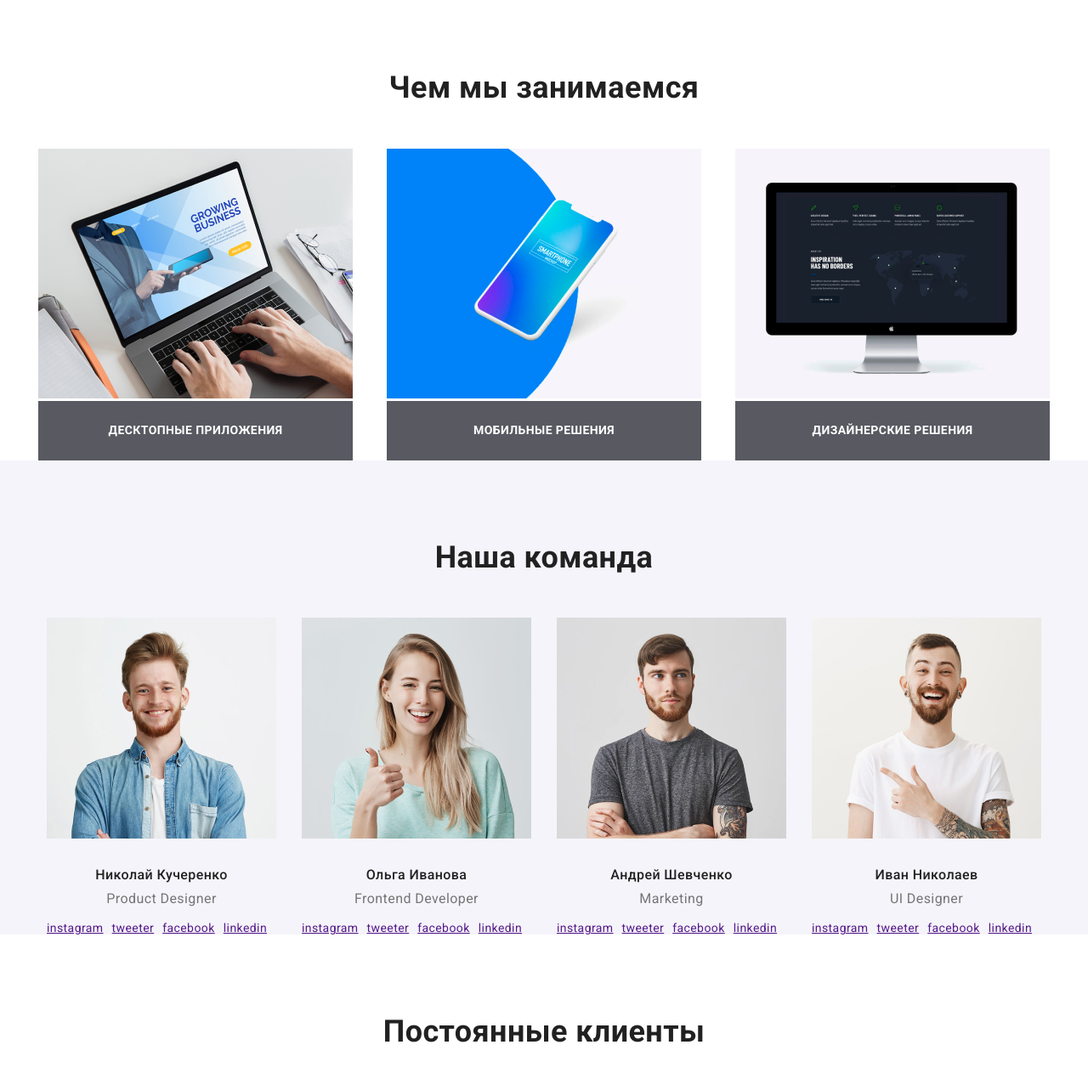
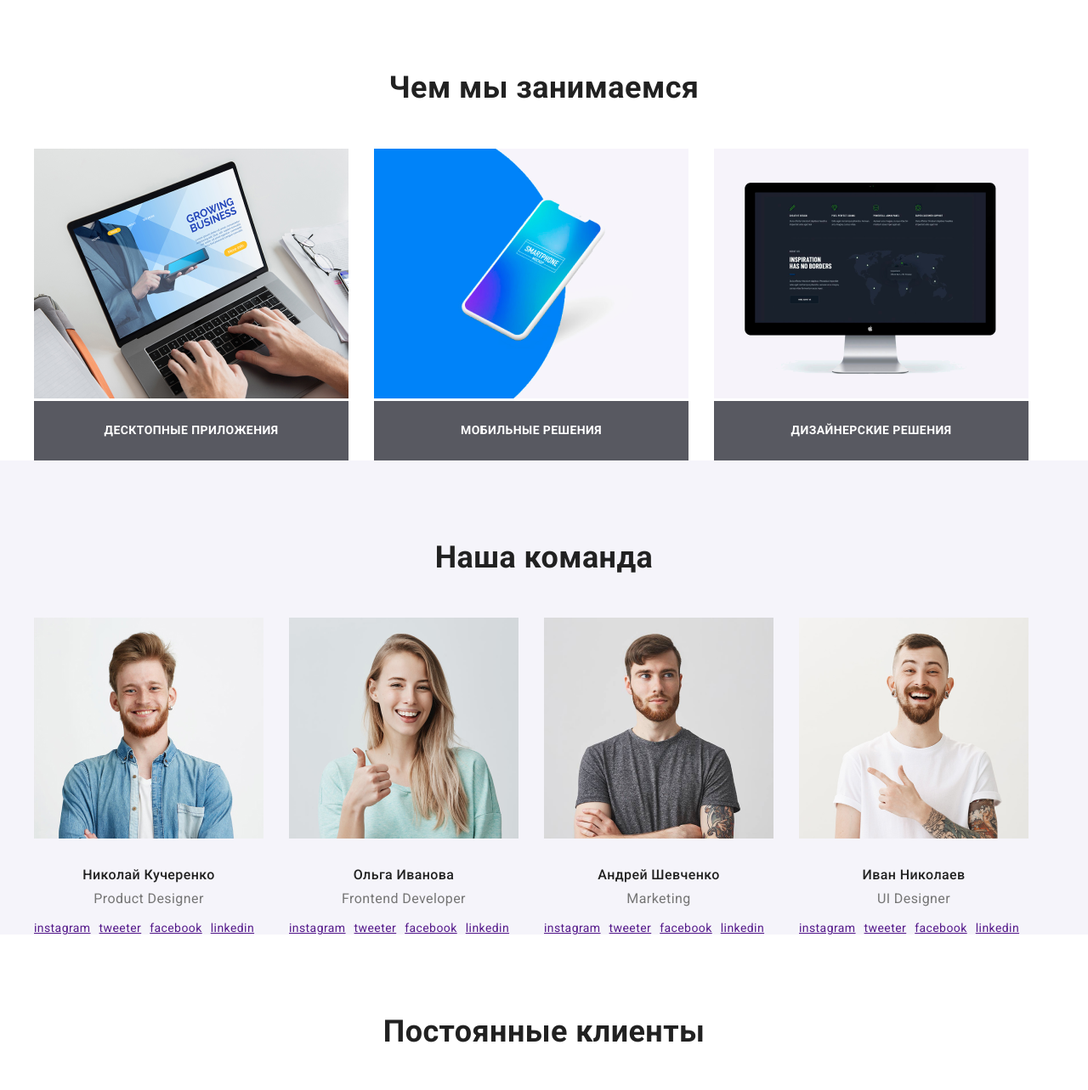
Before and after one commit to yevheniia-petrychenko/goit-markup-hw-03, a plain HTML site: page index.html in a window 1280 px wide. Shown: the part 1034-2317 px from the top of the page at 85% size. Drawn offline with nearby package versions, Linux system fonts and the light colour scheme.

Commit message:
working with text blocks in portfolio

```diff
--- a/css/style.css
+++ b/css/style.css
@@ -208,16 +208,7 @@ body {
 }
 
 /* what-we-are-doing */
-.list-activities {
-    display: flex;
-    justify-content: space-around;
-    align-items: center;
-    width: 1230px;
-    margin-left: auto;
-    margin-right: auto;
-    padding-left: 15px;
-    padding-right: 15px;
-}
+
 .title-activities {
     font-weight: 700;
     font-size: inherit;
@@ -237,16 +228,7 @@ margin-left: 30px;
 .members-wraper {
     background-color: #F5F4FA;
 }
-.team {
-    display: flex;
-    justify-content: space-around;
-    align-items: center;
-    width: 1230px;
-    margin-left: auto;
-    margin-right: auto;
-    padding-left: 15px;
-    padding-right: 15px;
-}
+
 .team .team-member {
     font-weight: 500;
     font-size: 16px;
@@ -264,11 +246,15 @@ margin-left: 30px;
     margin-top: 0px;
     margin-bottom: 16px;
 }
+
 .social-media-list {
     display: flex;
 }
 .social-media + .social-media {
 margin-left: 10px;
+}
+.team-item + .team-item {
+    margin-left: 30px;
 }
 /* regular clients */
 .clients-list {
@@ -411,11 +397,9 @@ margin: 0px;
 font-size: 18px;
 line-height: 1.56;
 color: var(--icons-colour);
-background-color: rgba(33, 150, 243, 0.9)
+background-color: rgba(33, 150, 243, 0.9);
+padding-top: 64px;
+padding-bottom: 64px;
+padding-left: 24px;
+padding-right: 24px;
 }
-/* .portfolio-list .item:nth-child(3n) {
-    margin-right: 0;
-  }
-  .portfolio-list .item:nth-last-child(-n + 3) {
-    margin-bottom: 0;
-  } */
--- a/index.html
+++ b/index.html
@@ -65,7 +65,7 @@
             <!---block what we are doing-->
             <section class="section-block">
                     <h2 class="section-title">Чем мы занимаемся</h2>
-                    <ul class="list-activities">
+                    <ul class="container">
                         <li class="activities-item">
                             <img src="./images/box_1.png" alt="laptop" width="370">
                         <h3 class="title-activities">ДЕСКТОПНЫЕ ПРИЛОЖЕНИЯ</h3>
@@ -84,7 +84,7 @@
     <div class="members-wraper">
         <section class="section-block">
             <h2 class="section-title">Наша команда</h2>
-            <ul class="team">
+            <ul class="team container">
                 <li class="team-item">
                     <img src="./images/designer.jpg" alt="designer" width="270">
                     <h3 class="team-member">Николай Кучеренко</h3>
```
